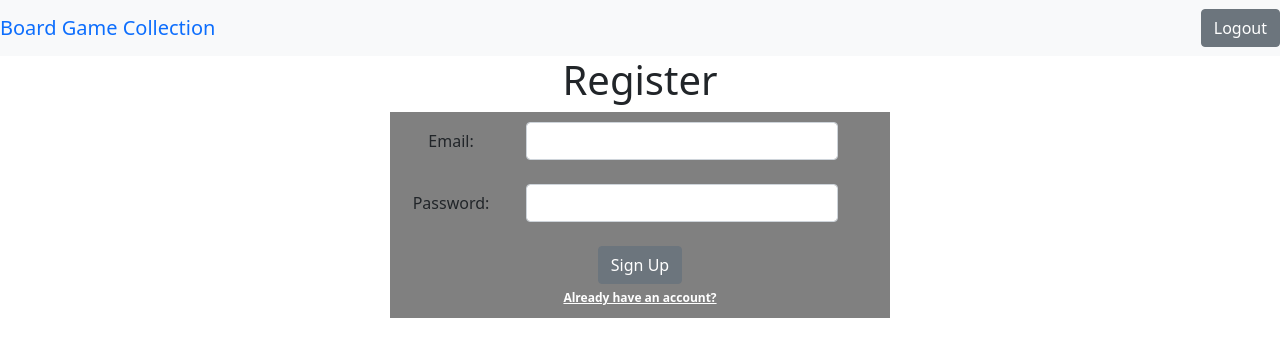
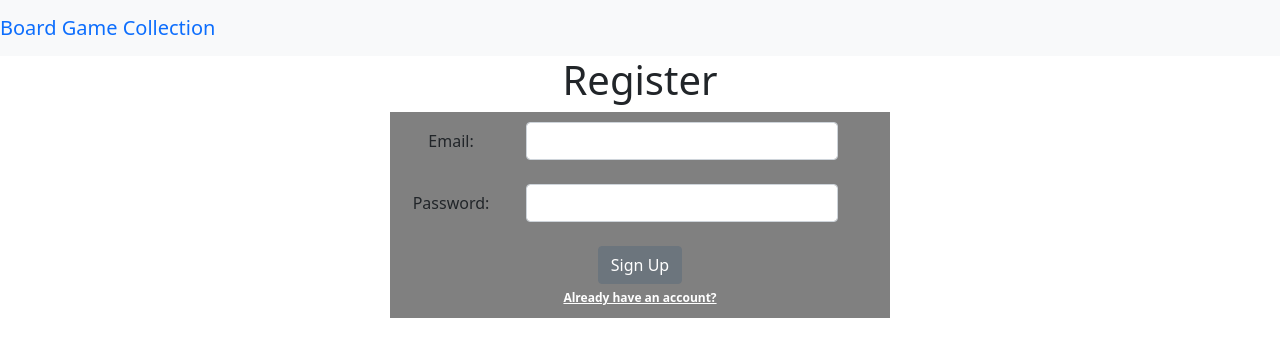
Before and after one commit to sktanner/rb-client, a React (Create React App) app: page / in a window 1280 px wide. Shown: the top 356 px of the page. Built offline with nearby package versions, Linux system fonts and the light colour scheme.

Commit message:
navbar working

```diff
--- a/src/App.tsx
+++ b/src/App.tsx
@@ -1,8 +1,10 @@
 import './App.css'
 import React from 'react'
-import NavBar from './components/navigation/Navbar'
+// import NavBar from './components/navigation/Navbar'
 import Auth from './components/auth/Auth'
 import GameIndex from './components/game/GameIndex'
+import Admin from './components/admin/Admin';
+import { Navbar, NavbarBrand, Button } from 'reactstrap';
 import {
   BrowserRouter as Router,
   Switch,
@@ -21,10 +23,10 @@ type AppState = {
 }
 
 class App extends React.Component<AppProps, AppState> {
-  constructor(props: AppProps){
+  constructor(props: AppProps) {
     super(props)
-    this.state={
-      token:"",
+    this.state = {
+      token: "",
       isAdmin: ""
       // users: []
       // email: "",
@@ -32,13 +34,13 @@ class App extends React.Component<AppProps, AppState> {
     }
   }
 
-  componentDidMount(): void{
+  componentDidMount(): void {
     if (localStorage.getItem('token')) {
       this.setState({
         token: localStorage.getItem('token')! //nonnull assertion expression operator
       })
     }
-    if(localStorage.getItem('isAdmin')) {
+    if (localStorage.getItem('isAdmin')) {
       this.setState({
         isAdmin: localStorage.getItem('isAdmin')!
       })
@@ -47,38 +49,59 @@ class App extends React.Component<AppProps, AppState> {
 
   updateToken = (newToken: string): void => {
     localStorage.setItem('token', newToken)
-    this.setState({token: newToken})
+    this.setState({ token: newToken })
     console.log(this.state.token)
   }
 
   updateIsAdmin = (setAdmin: string): void => {
     localStorage.setItem('isAdmin', setAdmin)
-    this.setState({isAdmin: setAdmin})
+    this.setState({ isAdmin: setAdmin })
     console.log(this.state.isAdmin)
   }
 
   clearToken = (): void => {
     localStorage.clear()
-    this.setState({token: ''})
+    this.setState({ token: '', isAdmin: '' })
   }
 
-  protectedViews = (): JSX.Element => {
-    return (
-      this.state.token === localStorage.getItem('token')
-      ? <GameIndex token={this.state.token} />
-    : <Auth updateToken={this.updateToken} updateIsAdmin={this.updateIsAdmin}/>)
-  }
+  // protectedViews = (): JSX.Element => {
+  //   return (
+  //     this.state.token === localStorage.getItem('token')
+  //       ? <GameIndex token={this.state.token} />
+  //       : <Auth updateToken={this.updateToken} updateIsAdmin={this.updateIsAdmin} />)
+  // }
 
-  render(){
+  render() {
     return (
       <Router>
         <div className="App">
-      <NavBar token={this.state.token} isAdmin={this.state.isAdmin}/>
-      {this.protectedViews()}
+          {/* <NavBar token={this.state.token} isAdmin={this.state.isAdmin}/> */}
+          <Navbar color="light">
+            <NavbarBrand>Board Game Collection</NavbarBrand>
+            {this.state.isAdmin === "true" &&
+              <Link to="/admin">Admin</Link>}
+            {this.state.isAdmin === "true" &&
+              <Link to="/gameindex">Home</Link>}
+            {this.state.token === localStorage.getItem('token') &&
+              <Button onClick={this.clearToken}>Logout</Button>}
+          </Navbar>
+          {this.state.token === '' &&
+            <Auth updateToken={this.updateToken} updateIsAdmin={this.updateIsAdmin} />}
+          <Switch>
+            <Route exact path="/admin">
+              {this.state.isAdmin === "true" &&
+                <Admin token={this.state.token} isAdmin={this.state.isAdmin} />}
+            </Route>
+            <Route path="/gameindex">
+              {this.state.token === localStorage.getItem('token') &&
+                <GameIndex token={this.state.token} />}
+            </Route>
+          </Switch>
+          {/* {this.protectedViews()} */}
         </div>
       </Router>
     )
   }
 }
 
-export default App;
+export default App
--- a/src/components/admin/Admin.tsx
+++ b/src/components/admin/Admin.tsx
@@ -4,6 +4,7 @@ import { user } from '../../types'
 
 type AdminProps = {
     token: string,
+    isAdmin: string
 }
 
 type AdminState = {
@@ -50,7 +51,9 @@ class Admin extends React.Component<AdminProps, AdminState> {
                     <th scope="row">{user.id}</th>
                     <td>{user.email}</td>
                     <td>{user.isAdmin}</td>
+                    <td>
                     <Button color="danger" onClick={() => { this.deleteUser(user) }}>Delete</Button>
+                    </td>
                 </tr>
             )
         })
@@ -58,6 +61,8 @@ class Admin extends React.Component<AdminProps, AdminState> {
 
     componentDidMount(): void {
         this.fetchUsers()
+        console.log('fetching users');
+
     }
 
     render() {
@@ -71,6 +76,7 @@ class Admin extends React.Component<AdminProps, AdminState> {
                             <th>Id</th>
                             <th>Email</th>
                             <th>Is Admin</th>
+                            <th>Delete User</th>
                         </tr>
                     </thead>
                     <tbody>
--- a/src/components/game/GameDisplay.tsx
+++ b/src/components/game/GameDisplay.tsx
@@ -10,7 +10,7 @@ type GameDisplayProps = {
     // fetchNotes: () => Promise<void>
     updateOn: () => void
     editUpdateGame: (games: game) => void
-    setSelectedGame: (g:game) => void
+    setSelectedGame: (g: game) => void
 }
 
 type GameDisplayState = {}
@@ -34,7 +34,7 @@ class GameDisplay extends React.Component<GameDisplayProps, GameDisplayState> {
 
             return (
                 <tr key={game.id}>
-                    <th scope="row">{game.id}</th>
+                    {/* <th scope="row">{game.id}</th> */}
                     <td>{game.title}</td>
                     <td>{game.description}</td>
                     <td>{game.categories}</td>
@@ -44,8 +44,12 @@ class GameDisplay extends React.Component<GameDisplayProps, GameDisplayState> {
                             this.props.updateOn()
                         }}>Update
                         </Button>
+                    </td>
+                    <td>
                         <Button color="danger" onClick={() => { this.deleteGame(game) }}>Delete</Button>
-                        <Button onClick={() => {this.props.setSelectedGame(game)}}>Leave a note!</Button>
+                    </td>
+                    <td>
+                        <Button onClick={() => { this.props.setSelectedGame(game) }}>Leave a note!</Button>
                     </td>
                 </tr>
             )
@@ -60,10 +64,13 @@ class GameDisplay extends React.Component<GameDisplayProps, GameDisplayState> {
                 <Table striped>
                     <thead>
                         <tr>
-                            <th>Id</th>
+                            {/* <th>Id</th> */}
                             <th>Title</th>
                             <th>Description</th>
                             <th>Categories</th>
+                            <th></th>
+                            <th></th>
+                            <th></th>
                         </tr>
                     </thead>
                     <tbody>
--- a/src/components/navigation/Navbar.tsx
+++ b/src/components/navigation/Navbar.tsx
@@ -1,53 +1,53 @@
 import React from 'react';
-import { Navbar, NavbarBrand, Button } from 'reactstrap';
-import Admin from '../admin/Admin';
-import {
-  BrowserRouter as Router,
-  Switch,
-  Route,
-  Link
-} from "react-router-dom";
+// import { Navbar, NavbarBrand, Button } from 'reactstrap';
+// import Admin from '../admin/Admin';
+// import {
+//   BrowserRouter as Router,
+//   Switch,
+//   Route,
+//   Link
+// } from "react-router-dom";
 
 
-type NavBarProps = {
-  isAdmin: string,
-  token: string
-}
+// type NavBarProps = {
+//   isAdmin: string,
+//   token: string
+// }
 
-type NavBarState = {
-}
+// type NavBarState = {
+// }
 
-class NavBar extends React.Component<NavBarProps, NavBarState> {
+// class NavBar extends React.Component<NavBarProps, NavBarState> {
   // constructor(props: NavBarProps) {
   //   super(props)
   //   this.state = {
   //   }
   // }
 
-  logout = (): void => {
-    localStorage.clear()
-    window.location.href = "/login"
-  }
+  // logout = (): void => {
+  //   localStorage.clear()
+  //   window.location.href = "/login"
+  // }
 
-  render() {
-    // console.log(this.props.isAdmin);
+//   render() {
+//     // console.log(this.props.isAdmin);
 
-    return (
-      <div>
-        <Navbar color="light">
-          <NavbarBrand>Board Game Collection</NavbarBrand>
-          {this.props.isAdmin == "true" &&
-            <Link to="/admin">Admin</Link>}
-          <Button onClick={this.logout}>Logout</Button>
-        </Navbar>
-        <Switch>
-          <Route exact path="/admin">
-            <Admin token={this.props.token} />
-          </Route>
-        </Switch>
-      </div>
-    )
-  }
-}
+//     return (
+//       <div>
+//         <Navbar color="light">
+//           <NavbarBrand>Board Game Collection</NavbarBrand>
+//           {this.props.isAdmin == "true" &&
+//             <Link to="/admin">Admin</Link>}
+//           <Button onClick={this.logout}>Logout</Button>
+//         </Navbar>
+//         <Switch>
+//           <Route exact path="/admin">
+//             <Admin token={this.props.token} />
+//           </Route>
+//         </Switch>
+//       </div>
+//     )
+//   }
+// }
 
-export default NavBar
+// export default NavBar
```
Lines whose indentation alone changed are shown as unchanged.
